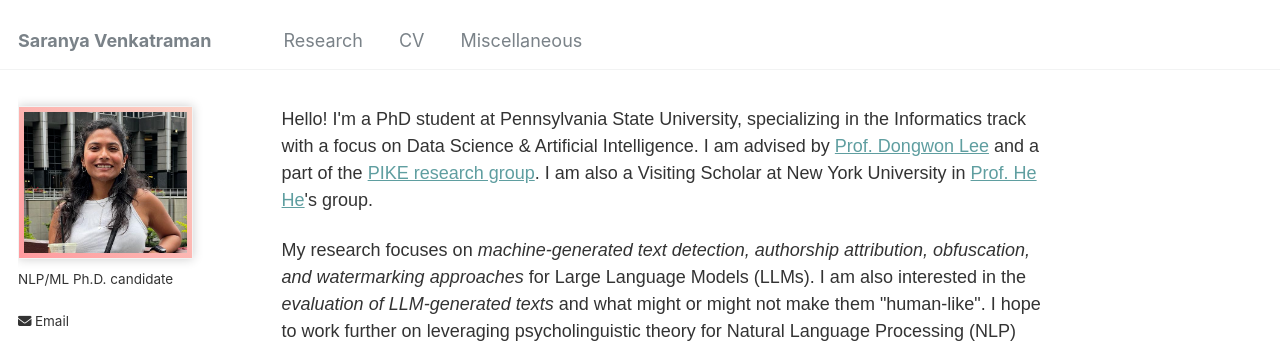
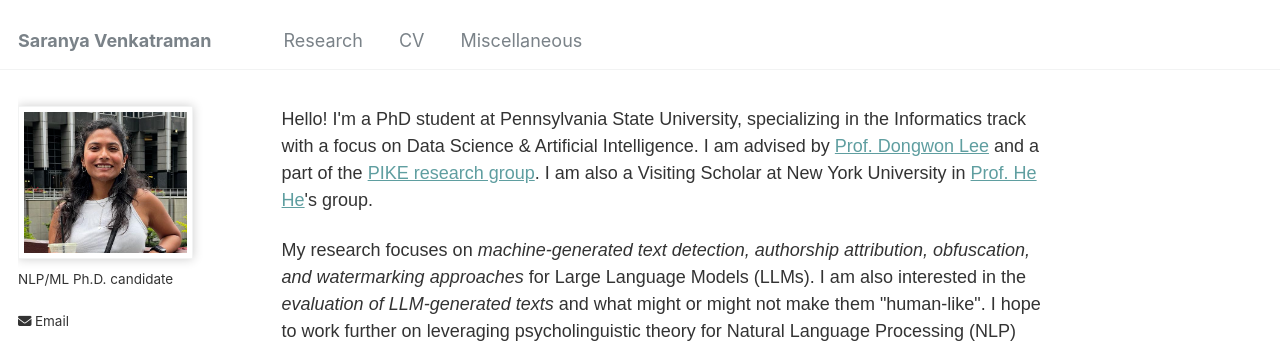
Before and after one commit to saranya-venkatraman/saranya-venkatraman.github.io, a Jekyll site: the page built from _pages/about.md, in a window 1280 px wide. Shown: the top 344 px of the page. Built offline with Jekyll 4.4.1, drawn with Linux system fonts in a browser that asks for light colours; some web fonts are replaced.

Commit message:
Update _sidebar.scss

```diff
--- a/_sass/_sidebar.scss
+++ b/_sass/_sidebar.scss
@@ -92,9 +92,8 @@
   img {
     max-width: 175px;
     border-radius: 0%;
-    border: 2px solid $border-color;
+    border: 2px solid #E5E4E2;
     box-shadow: 0 0 10px rgba(0, 0, 0, 0.2); /* Increased shadow for depth */
-    background-image: linear-gradient(45deg, #ff9a9e, #fad0c4); /* Gradient background */
 
     @include breakpoint($large) {
       padding: 5px;
```
